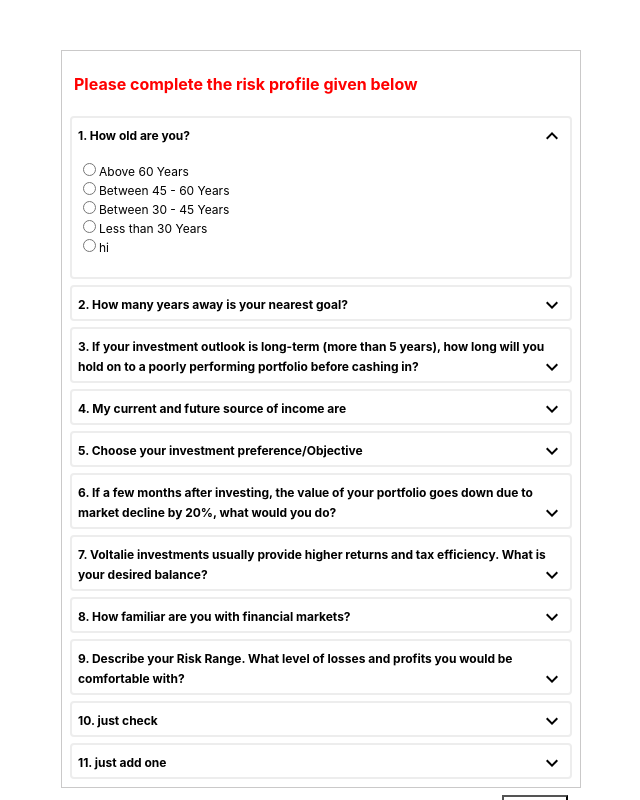
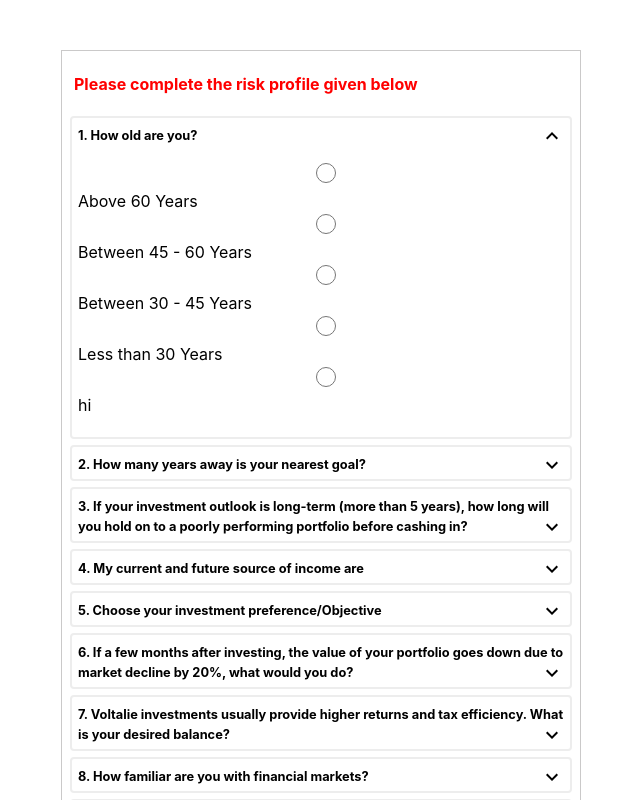
Before and after one commit to NazirAnsari/RiskProfile, a React (Create React App) app: page / in a window 1280 px wide. Both pictures are taken after a click on the element 871 px from the left and 137 px from the top of the page. Shown: the top 800 px of the page, without its empty margins (319-959 px from the left). Built offline with nearby package versions, Linux system fonts and the light colour scheme.

Commit message:
popup added

```diff
--- a/package.json
+++ b/package.json
@@ -15,6 +15,7 @@
     "react-dom": "^18.2.0",
     "react-router-dom": "^6.8.2",
     "react-scripts": "5.0.1",
+    "reactjs-popup": "^2.0.5",
     "web-vitals": "^2.1.4"
   },
   "scripts": {
--- a/src/accordion/Accodion.js
+++ b/src/accordion/Accodion.js
@@ -6,9 +6,10 @@ import "./accodion.css";
 export default function Accodion() {
     /* eslint-disable */
     const[data,setData]=useState(RiskData);
+    const[value,setvalue]=useState(false);
     return (
     <>
-    <section className="sec">
+    <section className={`sec ${value && 'cont'}`}>
         <h4>Please complete the risk profile given below</h4>
       {
         data.map((curEle=>{
@@ -16,9 +17,33 @@ export default function Accodion() {
         }))
       }
 
-        <Link to="/ThankYouPage"><button  className='proceedbtn'>Proceed</button></Link>
 
-      </section>
+          <button  className='proceedbtn' onClick={()=>(setvalue(true))}>Proceed</button>
+
+    </section>
+
+    {value &&
+
+      <div className='popup'>
+      <div>
+      <label htmlFor="name">Name</label><br />
+      <input type="text" id="name" />
+      </div>
+
+      <div>
+      <label htmlFor="email">Email</label> <br />
+      <input type="email" id='email' />
+      </div>
+
+      <div>
+      <label htmlFor="Mobile">Mobile</label><br />
+      <input type="tel" id='Mobile'/>
+      </div>
+      <Link to="/ThankYouPage">
+      <button type='submit'>Submit</button> <br />
+      </Link>
+      </div>
+      }
     </>
   )
 }
--- a/src/accordion/MyAccodian.js
+++ b/src/accordion/MyAccodian.js
@@ -19,8 +19,9 @@ export default function MyAccodian(props) {
         show &&<p>{
         props.choices.map((id)=>{
           const {score} =id;
-          return <Value key={score} {...id}/>
+          return <Value key={score} show={setShow} {...id}/>
         })
+
         }
           </p>
 
--- a/src/accordion/Value.js
+++ b/src/accordion/Value.js
@@ -1,9 +1,9 @@
 import React from 'react'
 
-export default function Value({score,option}) {
+export default function Value({score,option,show}) {
   return (
     <div className="input">
-      <input type="radio"/>{option}
+      <input type="radio" name="opt" onClick={()=>show(!show)}/>{option}
     </div>
   )
 }
--- a/src/accordion/accodion.css
+++ b/src/accordion/accodion.css
@@ -17,7 +17,7 @@
 }
 .design{
     /* display: block; */
-    font-size: .75em;
+    font-size: .8em;
     margin-top: 1.67em;
     margin-bottom: 1.67em;
     margin-left: 0;
@@ -43,10 +43,13 @@
     color:red;
     padding-left: 10px;
   }
-  .input{
+  input{
     font-size: .75em;
-
-
+    width:100%;
+    height:20px;
+    margin-bottom: 8px;
+    border:1px solid  rgb(203, 203, 203);
+    border-radius: 4px;
   }
 
 .inner-div-icon{
@@ -74,19 +77,30 @@
 }
 
 .popup{
-    display: flex;
-    align-items: center;
-    justify-content: center;
-    flex-direction: column;
-    height: 100vh;
-    width: 100vw;
+    position: absolute;
+    top: 40vh;
+    height: auto;
+    width: 20%;
+    margin-left: 40%;
+    border:1px solid rgb(203, 203, 203);
+    padding:30px;
+    background-color: white;
+    border-radius: 8px;
+    font-size: .8em;
+
+}
+.cont{
+    opacity:0.1;
 }
 
+
 button[type='submit']{
-    background-color: #0074be;
-    width: 170px;
+    background-color: #00558a;
+    width: 102%;
     margin-top: 15px;
     color: white;
+    height:30px;
+    font-size: 1em;
 }
 
 .popupWidth{
```
Also changed, not shown: src/accordion/Popup.js (deleted, +0 -28 lines), 1 other file (tests, documents, lock files or other folders).
